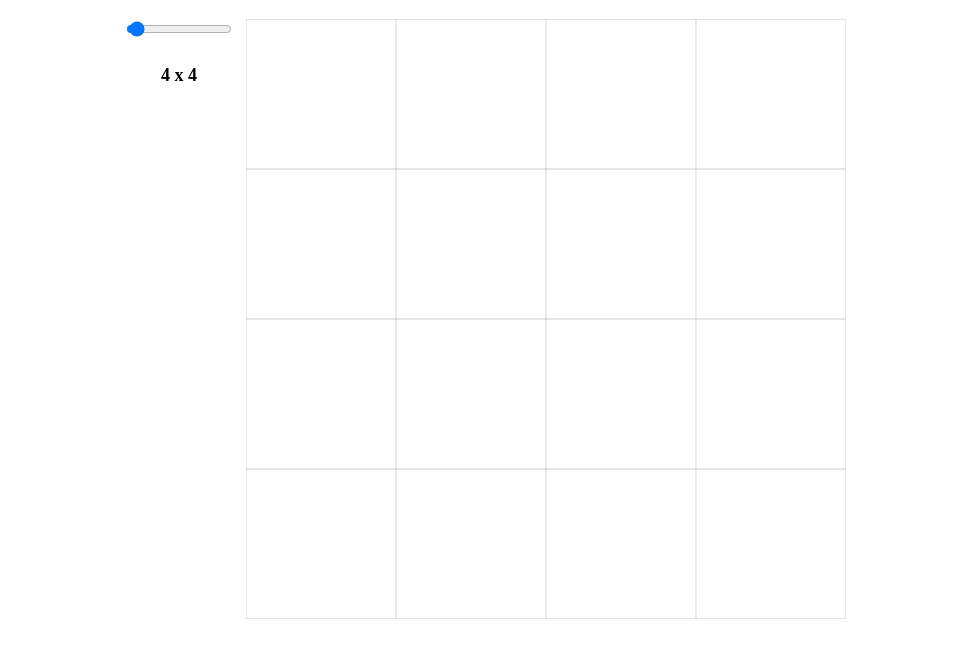
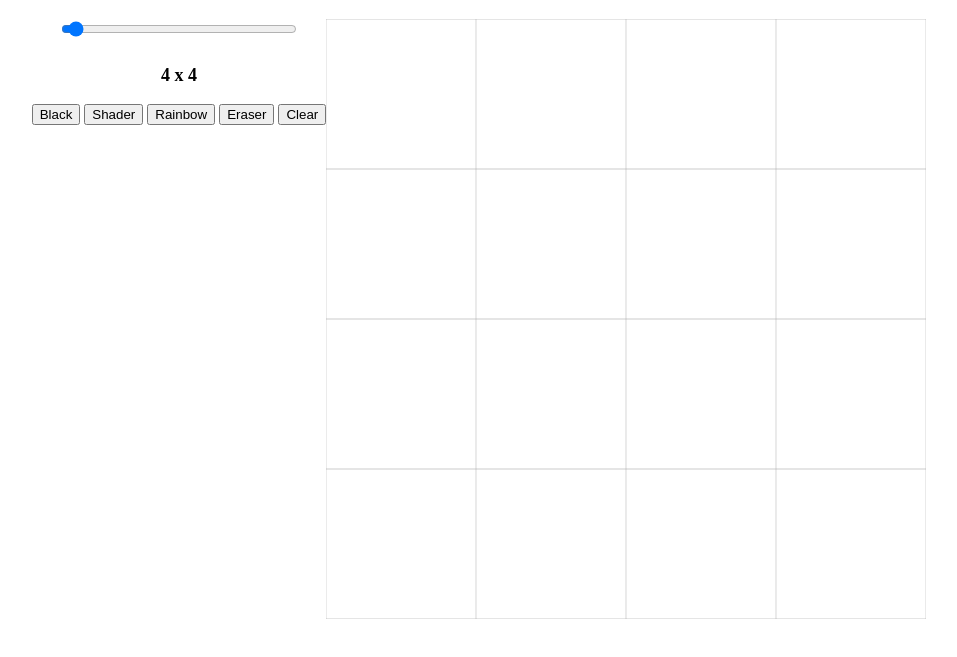
Before and after one commit to KarolinaTchiling/etch-a-sketch, a plain HTML site: page index.html in a window 1280 px wide. Shown: the part 61-718 px from the top of the page, without its empty margins (161-1118 px from the left). Drawn offline with Linux system fonts and the light colour scheme.

Commit message:
Added control buttons

```diff
--- a/index.html
+++ b/index.html
@@ -12,10 +12,26 @@
 
     <div class="container">
 
-        <div class="slider-container">
-            <input type="range" id="mySlider" min="0" max="100" value="4" step="1">
-            <p><span id="sliderValue">50</span></p>
-          </div>
+        <div class="controls">
+
+            <div class="slider-container">
+                <input type="range" id="mySlider" min="1" max="100" value="4" step="1">
+                <p><span id="sliderValue">4 x 4</span></p>
+            </div>
+
+
+
+            <button id='black'>Black</button>
+            <button id='shade'>Shader</button>
+            <button id='rainbow'>Rainbow</button>
+            <button id='eraser'>Eraser</button>
+
+            <button id='clear'>Clear</button>
+
+
+
+        </div>
+
 
         <div class="board"></div>
 
```
